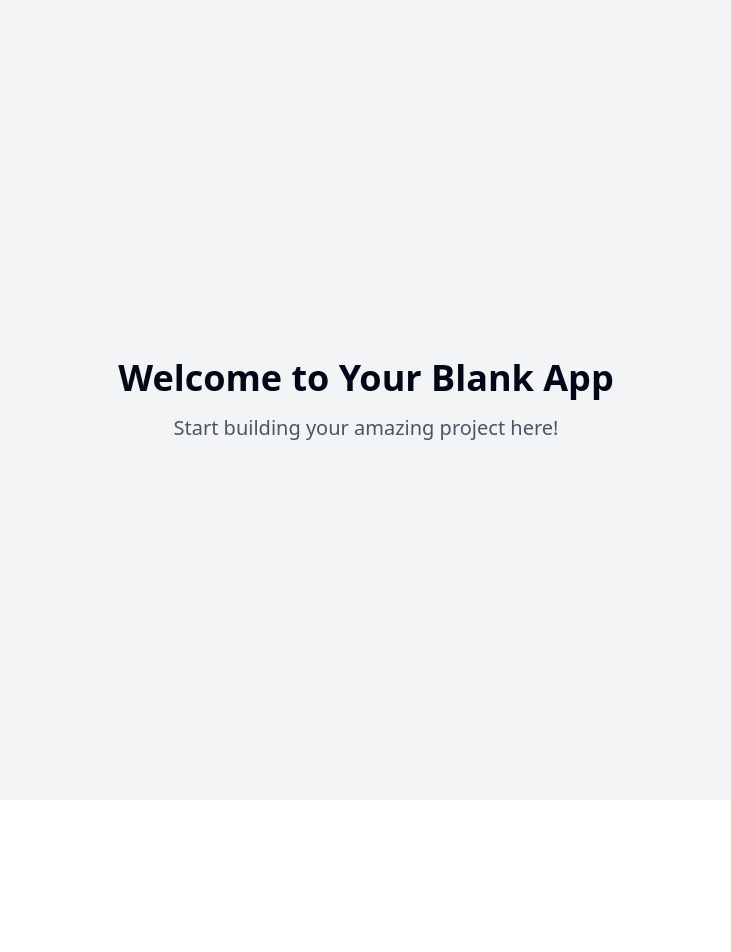
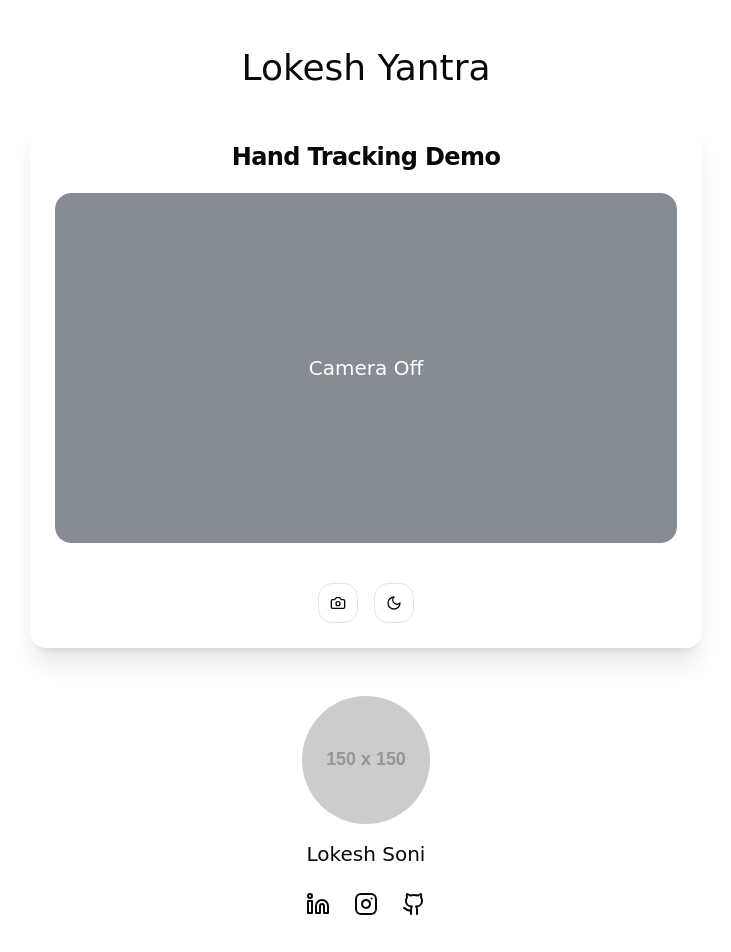
Before and after one commit to lokeshsoni1/hand-tracker, a React (Vite) app: page / in a window 1280 px wide. Shown: the top 952 px of the page, without its empty margins (274-1005 px from the left). Before the commit the page ends 800 px from the top, so only its background shows below. Built offline with nearby package versions, Linux system fonts and the light colour scheme.

Commit message:
Fix: Resolve errors and ensure website functionality
This commit addresses the errors encountered and ensures the website functions correctly, without modifying the read-only file.

```diff
--- a/package.json
+++ b/package.json
@@ -40,6 +40,7 @@
     "@radix-ui/react-toggle-group": "^1.1.0",
     "@radix-ui/react-tooltip": "^1.1.4",
     "@tanstack/react-query": "^5.56.2",
+    "@tensorflow-models/handpose": "^0.1.0",
     "class-variance-authority": "^0.7.1",
     "clsx": "^2.1.1",
     "cmdk": "^1.0.0",
--- /dev/null
+++ b/src/components/CameraToggle.tsx
@@ -0,0 +1,34 @@
+
+import { Button } from "@/components/ui/button";
+import { useState } from "react";
+import { Camera, CameraOff } from "lucide-react";
+
+interface CameraToggleProps {
+  onToggle: (isActive: boolean) => void;
+}
+
+export function CameraToggle({ onToggle }: CameraToggleProps) {
+  const [isActive, setIsActive] = useState(false);
+
+  const toggleCamera = () => {
+    const newState = !isActive;
+    setIsActive(newState);
+    onToggle(newState);
+  };
+
+  return (
+    <Button
+      variant="outline"
+      size="icon"
+      onClick={toggleCamera}
+      className="transition-all duration-300"
+    >
+      {isActive ? (
+        <CameraOff className="h-5 w-5" />
+      ) : (
+        <Camera className="h-5 w-5" />
+      )}
+      <span className="sr-only">Toggle camera</span>
+    </Button>
+  );
+}
--- /dev/null
+++ b/src/components/HandTracking.tsx
@@ -0,0 +1,119 @@
+
+import { useRef, useEffect, useState } from 'react';
+import * as tf from '@tensorflow/tfjs';
+import * as handpose from '@tensorflow-models/handpose';
+import { drawHand } from '../utils/draw-hand';
+
+interface HandTrackingProps {
+  isActive: boolean;
+}
+
+export function HandTracking({ isActive }: HandTrackingProps) {
+  const videoRef = useRef<HTMLVideoElement>(null);
+  const canvasRef = useRef<HTMLCanvasElement>(null);
+  const [stream, setStream] = useState<MediaStream | null>(null);
+
+  useEffect(() => {
+    const runHandpose = async () => {
+      if (!isActive) {
+        if (stream) {
+          stream.getTracks().forEach(track => track.stop());
+          setStream(null);
+        }
+        return;
+      }
+
+      try {
+        // Load the handpose model
+        const net = await handpose.load({
+          detectionConfidence: 0.7,
+          maxContinuousChecks: 20,
+        });
+
+        // Access the webcam
+        const stream = await navigator.mediaDevices.getUserMedia({
+          video: {
+            width: 640,
+            height: 480
+          }
+        });
+
+        if (videoRef.current) {
+          videoRef.current.srcObject = stream;
+          setStream(stream);
+        }
+
+        // Detect hands
+        const detect = async () => {
+          if (!videoRef.current || !canvasRef.current || !isActive) return;
+
+          const video = videoRef.current;
+          const canvas = canvasRef.current;
+
+          // Set canvas dimensions to match video
+          canvas.width = video.videoWidth;
+          canvas.height = video.videoHeight;
+
+          // Get hand predictions
+          try {
+            const hands = await net.estimateHands(video);
+
+            // Draw hand landmarks
+            const ctx = canvas.getContext('2d');
+            if (ctx) {
+              ctx.clearRect(0, 0, canvas.width, canvas.height);
+
+              if (hands.length > 0) {
+                // We're only interested in the first hand
+                drawHand(hands[0], ctx);
+              }
+            }
+          } catch (error) {
+            console.error("Hand detection error:", error);
+          }
+
+          // Continue detecting if active
+          if (isActive) {
+            requestAnimationFrame(detect);
+          }
+        };
+
+        videoRef.current.addEventListener('loadeddata', () => {
+          detect();
+        });
+
+      } catch (error) {
+        console.error("Error in handpose setup:", error);
+      }
+    };
+
+    runHandpose();
+
+    return () => {
+      if (stream) {
+        stream.getTracks().forEach(track => track.stop());
+      }
+    };
+  }, [isActive]);
+
+  return (
+    <div className="relative h-full w-full">
+      <video
+        ref={videoRef}
+        className="absolute top-0 left-0 h-full w-full object-cover rounded-lg"
+        autoPlay
+        playsInline
+        muted
+      />
+      <canvas
+        ref={canvasRef}
+        className="absolute top-0 left-0 h-full w-full object-cover rounded-lg"
+      />
+      {!isActive && (
+        <div className="absolute inset-0 flex items-center justify-center bg-gray-900 bg-opacity-50 rounded-lg">
+          <p className="text-white text-xl font-hands">Camera Off</p>
+        </div>
+      )}
+    </div>
+  );
+}
--- /dev/null
+++ b/src/components/ProfileSection.tsx
@@ -0,0 +1,22 @@
+
+import { SocialLinks } from "./SocialLinks";
+
+export function ProfileSection() {
+  return (
+    <div className="flex flex-col items-center animate-fade-in">
+      <div className="w-32 h-32 rounded-full overflow-hidden mb-4">
+        <img
+          src="/lokesh-profile.jpg"
+          alt="Lokesh Soni"
+          className="w-full h-full object-cover"
+          onError={(e) => {
+            const target = e.target as HTMLImageElement;
+            target.src = "https://via.placeholder.com/150"; // Fallback image
+          }}
+        />
+      </div>
+      <h2 className="text-xl font-hands mb-2">Lokesh Soni</h2>
+      <SocialLinks />
+    </div>
+  );
+}
--- /dev/null
+++ b/src/components/SocialLinks.tsx
@@ -0,0 +1,33 @@
+
+import { Github, Instagram, Linkedin } from "lucide-react";
+
+export function SocialLinks() {
+  return (
+    <div className="flex justify-center gap-6 mt-4">
+      <a
+        href="https://www.linkedin.com/in/lokesh-soni-2b3b7034a/"
+        target="_blank"
+        rel="noopener noreferrer"
+        className="transform transition-transform hover:scale-125 duration-300"
+      >
+        <Linkedin className="h-6 w-6" />
+      </a>
+      <a
+        href="https://instagram.com/lokesh.soni194"
+        target="_blank"
+        rel="noopener noreferrer"
+        className="transform transition-transform hover:scale-125 duration-300"
+      >
+        <Instagram className="h-6 w-6" />
+      </a>
+      <a
+        href="https://github.com/lokeshhsoni"
+        target="_blank"
+        rel="noopener noreferrer"
+        className="transform transition-transform hover:scale-125 duration-300"
+      >
+        <Github className="h-6 w-6" />
+      </a>
+    </div>
+  );
+}
--- /dev/null
+++ b/src/components/ThemeToggle.tsx
@@ -0,0 +1,24 @@
+
+import { Button } from "@/components/ui/button";
+import { useTheme } from "@/hooks/use-theme";
+import { Moon, Sun } from "lucide-react";
+
+export function ThemeToggle() {
+  const { theme, toggleTheme } = useTheme();
+
+  return (
+    <Button
+      variant="outline"
+      size="icon"
+      onClick={toggleTheme}
+      className="transition-all duration-300"
+    >
+      {theme === 'light' ? (
+        <Moon className="h-5 w-5" />
+      ) : (
+        <Sun className="h-5 w-5" />
+      )}
+      <span className="sr-only">Toggle theme</span>
+    </Button>
+  );
+}
--- /dev/null
+++ b/src/hooks/use-theme.tsx
@@ -0,0 +1,27 @@
+
+import { useState, useEffect } from 'react';
+
+export function useTheme() {
+  const [theme, setTheme] = useState<'light' | 'dark'>(() => {
+    const savedTheme = localStorage.getItem('theme');
+    return (savedTheme as 'light' | 'dark') || 'light';
+  });
+
+  useEffect(() => {
+    const root = window.document.documentElement;
+
+    if (theme === 'dark') {
+      root.classList.add('dark');
+    } else {
+      root.classList.remove('dark');
+    }
+
+    localStorage.setItem('theme', theme);
+  }, [theme]);
+
+  const toggleTheme = () => {
+    setTheme(prevTheme => (prevTheme === 'light' ? 'dark' : 'light'));
+  };
+
+  return { theme, toggleTheme };
+}
--- a/src/index.css
+++ b/src/index.css
@@ -1,3 +1,4 @@
+
 @tailwind base;
 @tailwind components;
 @tailwind utilities;
@@ -5,97 +6,80 @@
 @layer base {
   :root {
     --background: 0 0% 100%;
-    --foreground: 222.2 84% 4.9%;
-
+    --foreground: 240 10% 3.9%;
     --card: 0 0% 100%;
-    --card-foreground: 222.2 84% 4.9%;
-
+    --card-foreground: 240 10% 3.9%;
     --popover: 0 0% 100%;
-    --popover-foreground: 222.2 84% 4.9%;
-
-    --primary: 222.2 47.4% 11.2%;
+    --popover-foreground: 240 10% 3.9%;
+    --primary: 262.1 83.3% 57.8%;
     --primary-foreground: 210 40% 98%;
-
-    --secondary: 210 40% 96.1%;
-    --secondary-foreground: 222.2 47.4% 11.2%;
-
-    --muted: 210 40% 96.1%;
-    --muted-foreground: 215.4 16.3% 46.9%;
-
-    --accent: 210 40% 96.1%;
-    --accent-foreground: 222.2 47.4% 11.2%;
-
+    --secondary: 240 4.8% 95.9%;
+    --secondary-foreground: 240 5.9% 10%;
+    --muted: 240 4.8% 95.9%;
+    --muted-foreground: 240 3.8% 46.1%;
+    --accent: 240 4.8% 95.9%;
+    --accent-foreground: 240 5.9% 10%;
     --destructive: 0 84.2% 60.2%;
-    --destructive-foreground: 210 40% 98%;
-
-    --border: 214.3 31.8% 91.4%;
-    --input: 214.3 31.8% 91.4%;
-    --ring: 222.2 84% 4.9%;
-
-    --radius: 0.5rem;
-
-    --sidebar-background: 0 0% 98%;
-
-    --sidebar-foreground: 240 5.3% 26.1%;
-
-    --sidebar-primary: 240 5.9% 10%;
-
-    --sidebar-primary-foreground: 0 0% 98%;
-
-    --sidebar-accent: 240 4.8% 95.9%;
-
-    --sidebar-accent-foreground: 240 5.9% 10%;
-
-    --sidebar-border: 220 13% 91%;
-
-    --sidebar-ring: 217.2 91.2% 59.8%;
+    --destructive-foreground: 0 0% 98%;
+    --border: 240 5.9% 90%;
+    --input: 240 5.9% 90%;
+    --ring: 142.1 76.2% 36.3%;
+    --radius: 1rem;
   }
 
   .dark {
-    --background: 222.2 84% 4.9%;
-    --foreground: 210 40% 98%;
+    --background: 20 14.3% 4.1%;
+    --foreground: 0 0% 95%;
+    --card: 24 9.8% 10%;
+    --card-foreground: 0 0% 95%;
+    --popover: 0 0% 9%;
+    --popover-foreground: 0 0% 95%;
+    --primary: 263.4 70% 50.4%;
+    --primary-foreground: 210 40% 98%;
+    --secondary: 240 3.7% 15.9%;
+    --secondary-foreground: 0 0% 98%;
+    --muted: 0 0% 15%;
+    --muted-foreground: 240 5% 64.9%;
+    --accent: 12 6.5% 15.1%;
+    --accent-foreground: 0 0% 98%;
+    --destructive: 0 62.8% 30.6%;
+    --destructive-foreground: 0 85.7% 97.3%;
+    --border: 240 3.7% 15.9%;
+    --input: 240 3.7% 15.9%;
+    --ring: 263.4 70% 50.4%;
+  }
 
-    --card: 222.2 84% 4.9%;
-    --card-foreground: 210 40% 98%;
-
-    --popover: 222.2 84% 4.9%;
-    --popover-foreground: 210 40% 98%;
-
-    --primary: 210 40% 98%;
-    --primary-foreground: 222.2 47.4% 11.2%;
-
-    --secondary: 217.2 32.6% 17.5%;
-    --secondary-foreground: 210 40% 98%;
-
-    --muted: 217.2 32.6% 17.5%;
-    --muted-foreground: 215 20.2% 65.1%;
-
-    --accent: 217.2 32.6% 17.5%;
-    --accent-foreground: 210 40% 98%;
-
-    --destructive: 0 62.8% 30.6%;
-    --destructive-foreground: 210 40% 98%;
-
-    --border: 217.2 32.6% 17.5%;
-    --input: 217.2 32.6% 17.5%;
-    --ring: 212.7 26.8% 83.9%;
-    --sidebar-background: 240 5.9% 10%;
-    --sidebar-foreground: 240 4.8% 95.9%;
-    --sidebar-primary: 224.3 76.3% 48%;
-    --sidebar-primary-foreground: 0 0% 100%;
-    --sidebar-accent: 240 3.7% 15.9%;
-    --sidebar-accent-foreground: 240 4.8% 95.9%;
-    --sidebar-border: 240 3.7% 15.9%;
-    --sidebar-ring: 217.2 91.2% 59.8%;
-  }
-}
-
-@layer base {
   * {
     @apply border-border;
   }
 
   body {
-    @apply bg-background text-foreground;
+    @apply bg-background text-foreground font-hands transition-colors duration-300;
+    font-feature-settings: "rlig" 1, "calt" 1;
   }
 }
+
+@layer utilities {
+  .glass-card {
+    @apply backdrop-blur-sm bg-white/10 dark:bg-black/30 border border-white/20 dark:border-gray-800/50 shadow-xl;
+  }
+
+  .animate-fade-in {
+    animation: fadeIn 0.5s ease-in forwards;
+  }
+
+  @keyframes fadeIn {
+    0% {
+      opacity: 0;
+      transform: translateY(10px);
+    }
+    100% {
+      opacity: 1;
+      transform: translateY(0);
+    }
+  }
+
+  .font-hands {
+    font-family: "Comic Sans MS", cursive;
+  }
+}
--- a/src/pages/Index.tsx
+++ b/src/pages/Index.tsx
@@ -1,12 +1,46 @@
-// Update this page (the content is just a fallback if you fail to update the page)
+
+import { useState } from "react";
+import { HandTracking } from "@/components/HandTracking";
+import { ThemeToggle } from "@/components/ThemeToggle";
+import { CameraToggle } from "@/components/CameraToggle";
+import { ProfileSection } from "@/components/ProfileSection";
+import {
+  Card,
+  CardContent,
+  CardFooter,
+  CardHeader,
+  CardTitle
+} from "@/components/ui/card";
 
 const Index = () => {
+  const [cameraActive, setCameraActive] = useState(false);
+
   return (
-    <div className="min-h-screen flex items-center justify-center bg-gray-100">
-      <div className="text-center">
-        <h1 className="text-4xl font-bold mb-4">Welcome to Your Blank App</h1>
-        <p className="text-xl text-gray-600">Start building your amazing project here!</p>
-      </div>
+    <div className="min-h-screen flex flex-col items-center justify-center p-4">
+      <main className="container max-w-4xl mx-auto px-4 py-8 animate-fade-in">
+        <h1 className="text-4xl font-hands text-center mb-8">Lokesh Yantra</h1>
+
+        <Card className="glass-card w-full max-w-2xl mx-auto overflow-hidden">
+          <CardHeader>
+            <CardTitle className="text-center">Hand Tracking Demo</CardTitle>
+          </CardHeader>
+
+          <CardContent>
+            <div className="aspect-video w-full rounded-lg overflow-hidden relative mb-4">
+              <HandTracking isActive={cameraActive} />
+            </div>
+          </CardContent>
+
+          <CardFooter className="flex justify-center gap-4">
+            <CameraToggle onToggle={setCameraActive} />
+            <ThemeToggle />
+          </CardFooter>
+        </Card>
+
+        <div className="mt-12">
+          <ProfileSection />
+        </div>
+      </main>
     </div>
   );
 };
--- /dev/null
+++ b/src/utils/draw-hand.ts
@@ -0,0 +1,65 @@
+
+interface Keypoint {
+  x: number;
+  y: number;
+  z: number;
+}
+
+interface HandPose {
+  landmarks: Keypoint[];
+  annotations: Record<string, Keypoint[]>;
+}
+
+// Finger connections for drawing
+const fingerJoints = {
+  thumb: [0, 1, 2, 3, 4],
+  indexFinger: [0, 5, 6, 7, 8],
+  middleFinger: [0, 9, 10, 11, 12],
+  ringFinger: [0, 13, 14, 15, 16],
+  pinky: [0, 17, 18, 19, 20],
+};
+
+export const drawHand = (hand: HandPose, ctx: CanvasRenderingContext2D) => {
+  if (!hand.landmarks) return;
+
+  // Draw all points
+  for (let i = 0; i < hand.landmarks.length; i++) {
+    const landmark = hand.landmarks[i];
+
+    // Get x point
+    const x = landmark.x;
+
+    // Get y point
+    const y = landmark.y;
+
+    // Start drawing
+    ctx.beginPath();
+    ctx.arc(x, y, 5, 0, 3 * Math.PI);
+
+    // Set line color
+    ctx.fillStyle = "#9b87f5";
+    ctx.fill();
+  }
+
+  // Draw fingers
+  const fingers = Object.keys(fingerJoints);
+
+  for (let i = 0; i < fingers.length; i++) {
+    const finger = fingers[i] as keyof typeof fingerJoints;
+    const points = fingerJoints[finger];
+
+    // Loop through finger joints
+    for (let j = 0; j < points.length - 1; j++) {
+      const pointA = hand.landmarks[points[j]];
+      const pointB = hand.landmarks[points[j + 1]];
+
+      // Draw path
+      ctx.beginPath();
+      ctx.moveTo(pointA.x, pointA.y);
+      ctx.lineTo(pointB.x, pointB.y);
+      ctx.strokeStyle = "#7E69AB";
+      ctx.lineWidth = 2;
+      ctx.stroke();
+    }
+  }
+};
--- a/tailwind.config.ts
+++ b/tailwind.config.ts
@@ -1,3 +1,4 @@
+
 import type { Config } from "tailwindcss";
 
 export default {
@@ -12,85 +13,70 @@ export default {
   theme: {
     container: {
       center: true,
-			padding: '2rem',
+      padding: "2rem",
       screens: {
-				'2xl': '1400px'
-			}
+        "2xl": "1400px",
+      },
     },
     extend: {
+      fontFamily: {
+        hands: ['"Comic Sans MS"', 'cursive'],
+      },
       colors: {
-				border: 'hsl(var(--border))',
-				input: 'hsl(var(--input))',
-				ring: 'hsl(var(--ring))',
-				background: 'hsl(var(--background))',
-				foreground: 'hsl(var(--foreground))',
+        border: "hsl(var(--border))",
+        input: "hsl(var(--input))",
+        ring: "hsl(var(--ring))",
+        background: "hsl(var(--background))",
+        foreground: "hsl(var(--foreground))",
         primary: {
-					DEFAULT: 'hsl(var(--primary))',
-					foreground: 'hsl(var(--primary-foreground))'
+          DEFAULT: "hsl(var(--primary))",
+          foreground: "hsl(var(--primary-foreground))"
         },
         secondary: {
-					DEFAULT: 'hsl(var(--secondary))',
-					foreground: 'hsl(var(--secondary-foreground))'
+          DEFAULT: "hsl(var(--secondary))",
+          foreground: "hsl(var(--secondary-foreground))"
         },
         destructive: {
-					DEFAULT: 'hsl(var(--destructive))',
-					foreground: 'hsl(var(--destructive-foreground))'
+          DEFAULT: "hsl(var(--destructive))",
+          foreground: "hsl(var(--destructive-foreground))"
         },
         muted: {
-					DEFAULT: 'hsl(var(--muted))',
-					foreground: 'hsl(var(--muted-foreground))'
+          DEFAULT: "hsl(var(--muted))",
+          foreground: "hsl(var(--muted-foreground))"
         },
         accent: {
-					DEFAULT: 'hsl(var(--accent))',
-					foreground: 'hsl(var(--accent-foreground))'
+          DEFAULT: "hsl(var(--accent))",
+          foreground: "hsl(var(--accent-foreground))"
         },
         popover: {
-					DEFAULT: 'hsl(var(--popover))',
-					foreground: 'hsl(var(--popover-foreground))'
+          DEFAULT: "hsl(var(--popover))",
+          foreground: "hsl(var(--popover-foreground))"
         },
         card: {
-					DEFAULT: 'hsl(var(--card))',
-					foreground: 'hsl(var(--card-foreground))'
+          DEFAULT: "hsl(var(--card))",
+          foreground: "hsl(var(--card-foreground))"
         },
-				sidebar: {
-					DEFAULT: 'hsl(var(--sidebar-background))',
-					foreground: 'hsl(var(--sidebar-foreground))',
-					primary: 'hsl(var(--sidebar-primary))',
-					'primary-foreground': 'hsl(var(--sidebar-primary-foreground))',
-					accent: 'hsl(var(--sidebar-accent))',
-					'accent-foreground': 'hsl(var(--sidebar-accent-foreground))',
-					border: 'hsl(var(--sidebar-border))',
-					ring: 'hsl(var(--sidebar-ring))'
-				}
       },
       borderRadius: {
-				lg: 'var(--radius)',
-				md: 'calc(var(--radius) - 2px)',
-				sm: 'calc(var(--radius) - 4px)'
+        lg: "var(--radius)",
+        md: "calc(var(--radius) - 2px)",
+        sm: "calc(var(--radius) - 4px)",
       },
       keyframes: {
-				'accordion-down': {
-					from: {
-						height: '0'
+        "accordion-down": {
+          from: { height: "0" },
+          to: { height: "var(--radix-accordion-content-height)" },
         },
-					to: {
-						height: 'var(--radix-accordion-content-height)'
-					}
+        "accordion-up": {
+          from: { height: "var(--radix-accordion-content-height)" },
+          to: { height: "0" },
         },
-				'accordion-up': {
-					from: {
-						height: 'var(--radix-accordion-content-height)'
-					},
-					to: {
-						height: '0'
-					}
-				}
       },
       animation: {
-				'accordion-down': 'accordion-down 0.2s ease-out',
-				'accordion-up': 'accordion-up 0.2s ease-out'
-			}
-		}
+        "accordion-down": "accordion-down 0.2s ease-out",
+        "accordion-up": "accordion-up 0.2s ease-out",
+      },
+    },
   },
   plugins: [require("tailwindcss-animate")],
 } satisfies Config;
```
Also changed, not shown: public/lokesh-profile.jpg (added), 1 other file (tests, documents, lock files or other folders). Lines whose indentation alone changed are shown as unchanged.
